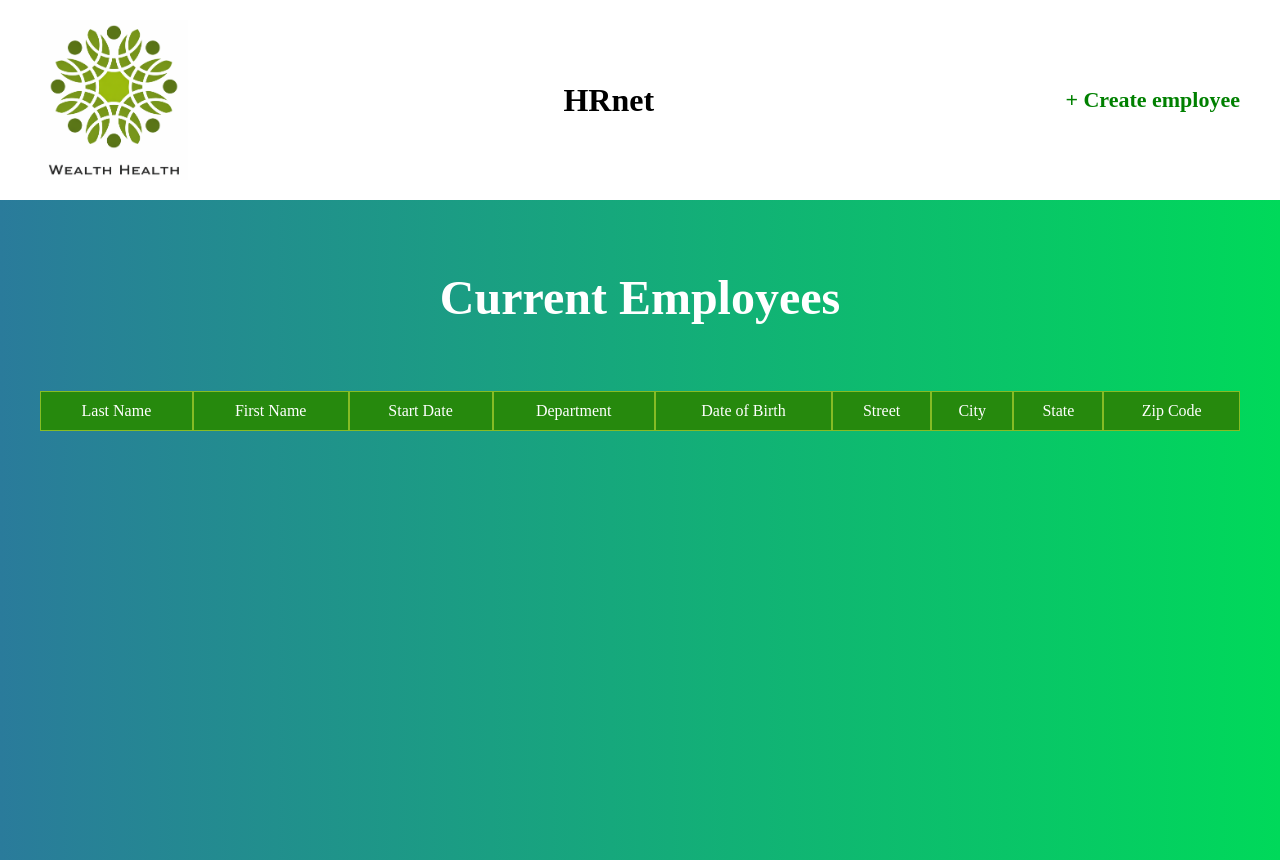
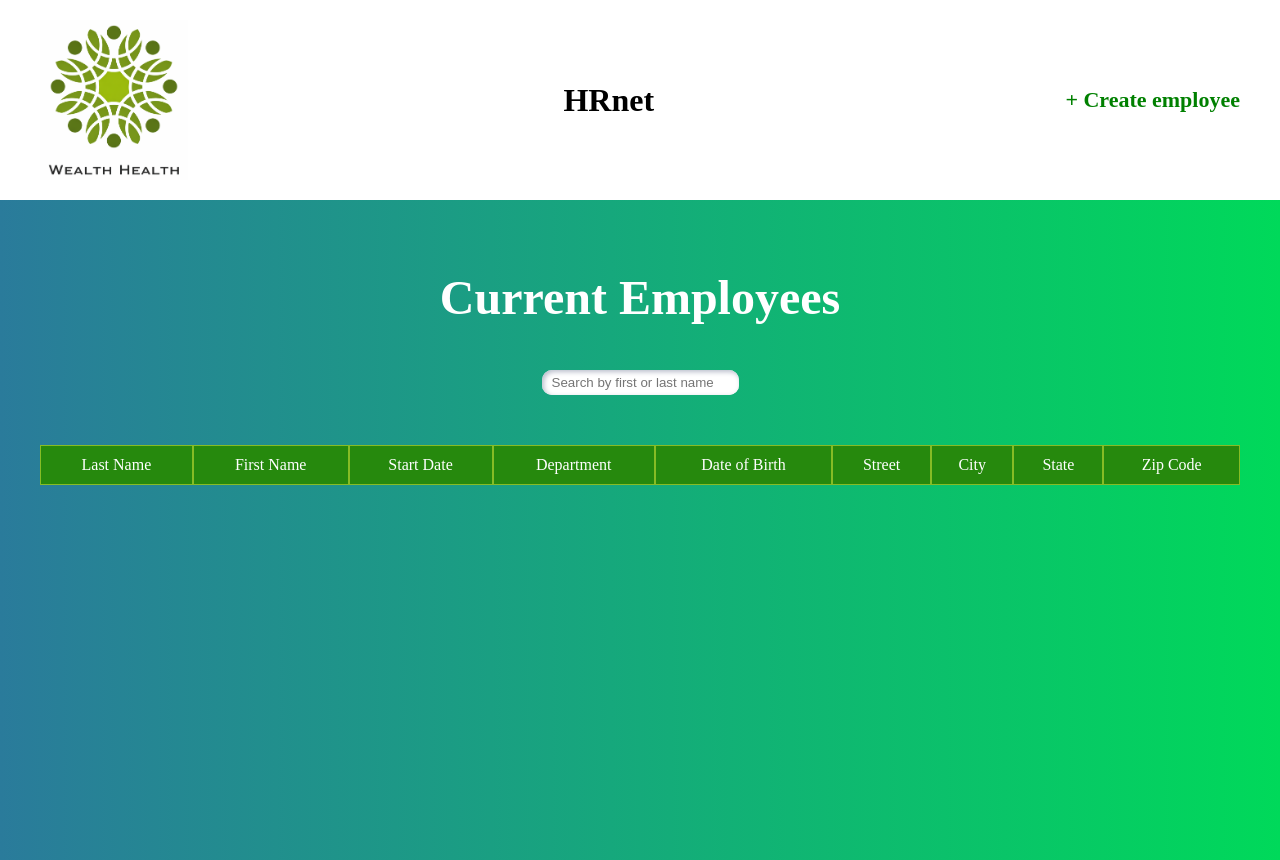
Before and after one commit to Neihos/wealthhealth, a React (Vite) app: page /employees in a window 1280 px wide. Built offline with nearby package versions, Linux system fonts and the light colour scheme.

Commit message:
add search bar for employees

```diff
--- a/src/app/pages/EmployeeList.jsx
+++ b/src/app/pages/EmployeeList.jsx
@@ -1,11 +1,34 @@
 import { useSelector } from "react-redux";
 import "../../assets/styles/EmployeeList.scss";
+import { useState } from "react";
 
 export default function EmployeeList() {
   const userlist = useSelector((state) => state.employees.list);
+  const [search, setSearch] = useState("");
+
+  const filteredEmployees = userlist.filter((employee) => {
+    const query = search.trim().toLowerCase();
+
+    if (query.length < 2) {
+      return true;
+    }
+
+    const firstName = employee.firstName?.toLowerCase() || "";
+    const lastName = employee.lastName?.toLowerCase() || "";
+
+    return firstName.startsWith(query) || lastName.startsWith(query);
+  });
 
   return (
     <div id="employee-div" className="container">
+      <input
+        id="employee-searchBar"
+        type="text"
+        placeholder="Search by first or last name"
+        value={search}
+        onChange={(e) => setSearch(e.target.value)}
+      />
+
       <table className="employees-table">
         <caption>Current Employees</caption>
 
@@ -24,7 +47,7 @@ export default function EmployeeList() {
         </thead>
 
         <tbody>
-          {userlist.map((employee) => (
+          {filteredEmployees.map((employee) => (
             <tr key={employee.id}>
               <td data-title="Last Name">{employee.lastName}</td>
               <td data-title="First Name">{employee.firstName}</td>
--- a/src/assets/styles/EmployeeList.scss
+++ b/src/assets/styles/EmployeeList.scss
@@ -4,12 +4,24 @@
   min-height: calc(100vh - 140px);
   justify-content: center;
   align-items: start;
+  position: relative;
   background: linear-gradient(
     90deg,
     rgba(42, 123, 155, 1) 0%,
     rgba(0, 217, 90, 1) 100%,
     rgba(237, 221, 83, 1) 100%
   );
+
+  #employee-searchBar {
+    position: absolute;
+    top: 70px;
+    border-radius: 10px;
+    border: none;
+    box-shadow:
+      inset 2px 2px 5px #babecc,
+      inset -5px -5px 10px #fff;
+    padding: 5px 10px 5px 10px;
+  }
 
   .employees-table {
     width: 100%;
@@ -21,7 +33,7 @@
     border-spacing: 0;
 
     caption {
-      margin-bottom: 16px;
+      margin-bottom: 70px;
       font-size: 22px;
       font-weight: 800;
       text-align: center;
@@ -77,6 +89,11 @@
     #employee-div {
       min-height: calc(100vh - 200px);
     }
+
+    #employee-searchBar {
+      top: 170px;
+    }
+
     .employees-table {
       font-size: 16px;
       padding: 0;
```
